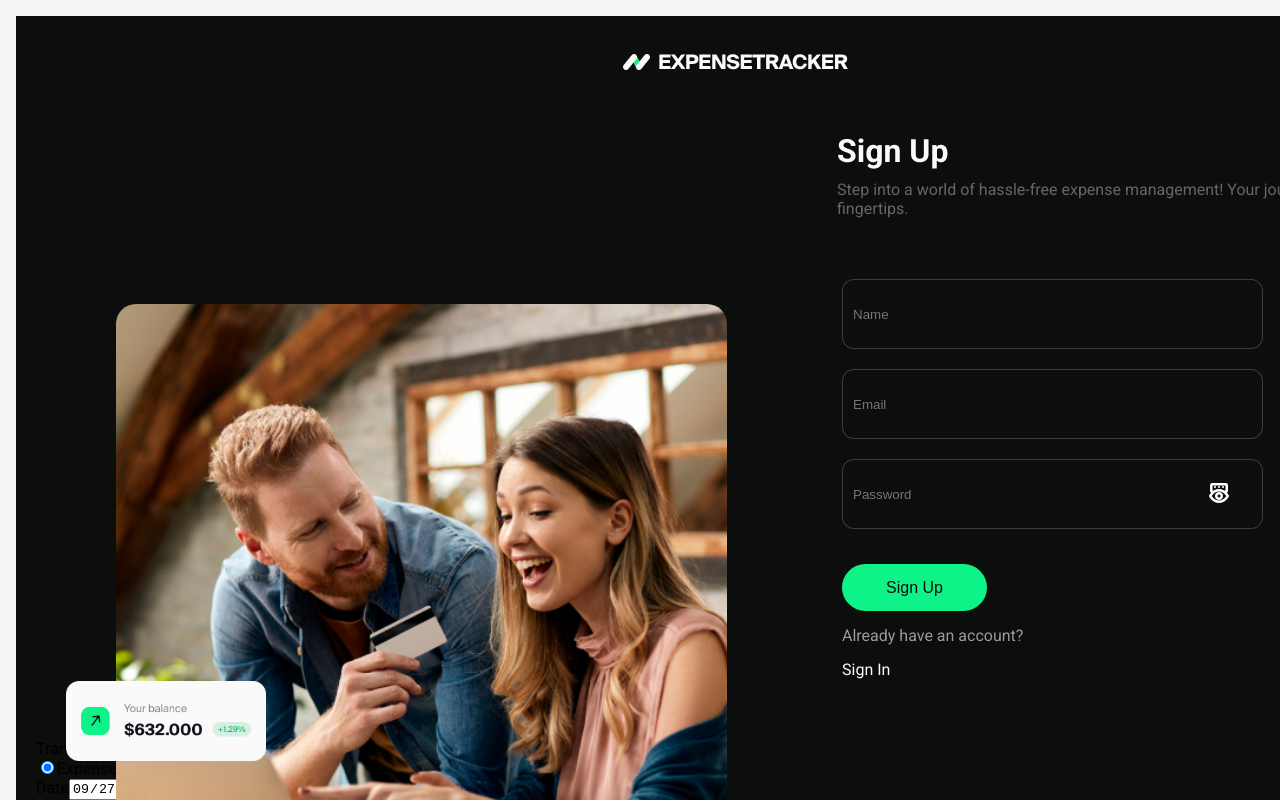
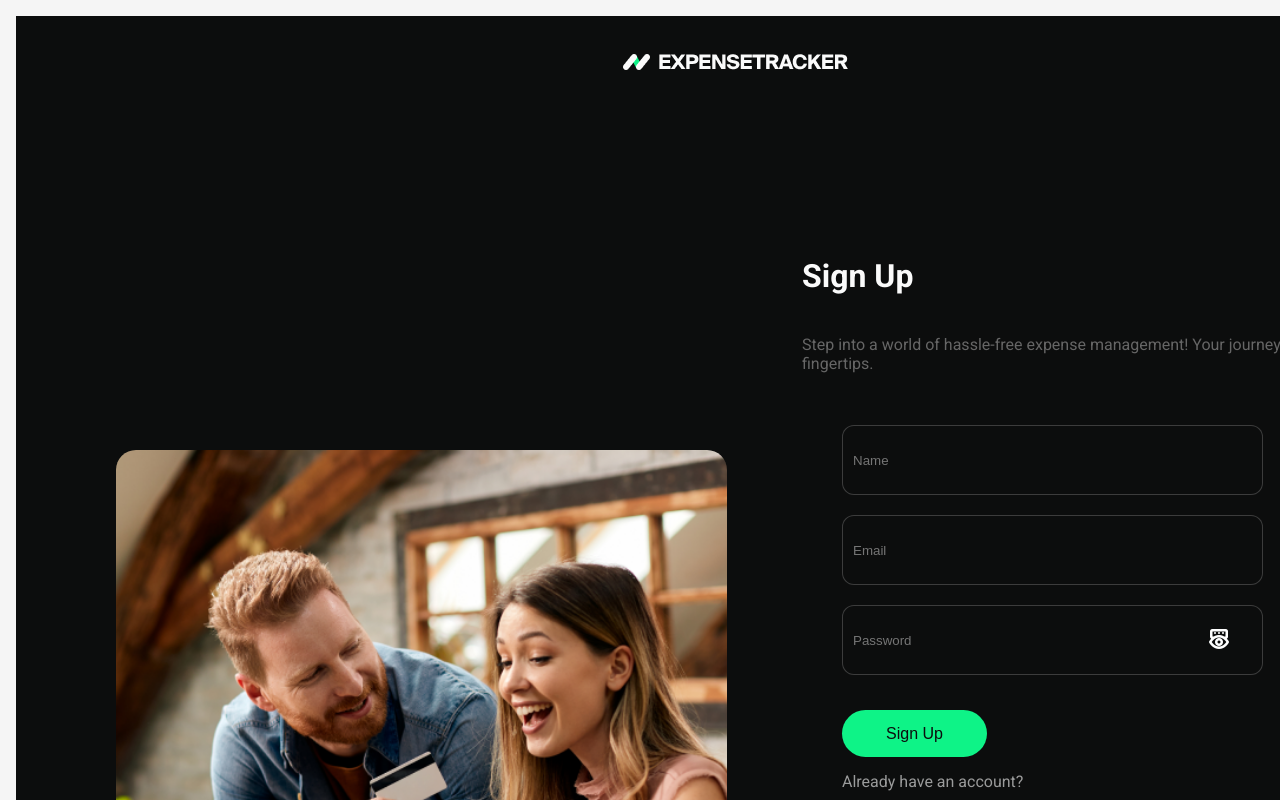
Before and after one commit to Reuelle/expense-tracker, a React (Create React App) app: page /expense-tracker/register in a window 1280 px wide. Shown: the top 800 px of the page. Built offline with nearby package versions, Linux system fonts and the light colour scheme.

Commit message:
Update RegisterPage.module.css

```diff
--- a/src/components/RegisterPage/RegisterPage.module.css
+++ b/src/components/RegisterPage/RegisterPage.module.css
@@ -8,9 +8,13 @@
   background-color: #0C0D0D;
 }
 .header {
-  width: 600px; /* Adjust max-width */
-  margin-top: 25px; /* Top margin for spacing */
-  margin-left: 821px;
+width: 533px;
+  height: 123px;
+  margin-left: 786px;
+  margin-top: 150px;
+  display: flex;
+  flex-direction: column;
+  gap: 20px; /* Space between the heading and description */
 }
 
 .header h1 {
```
